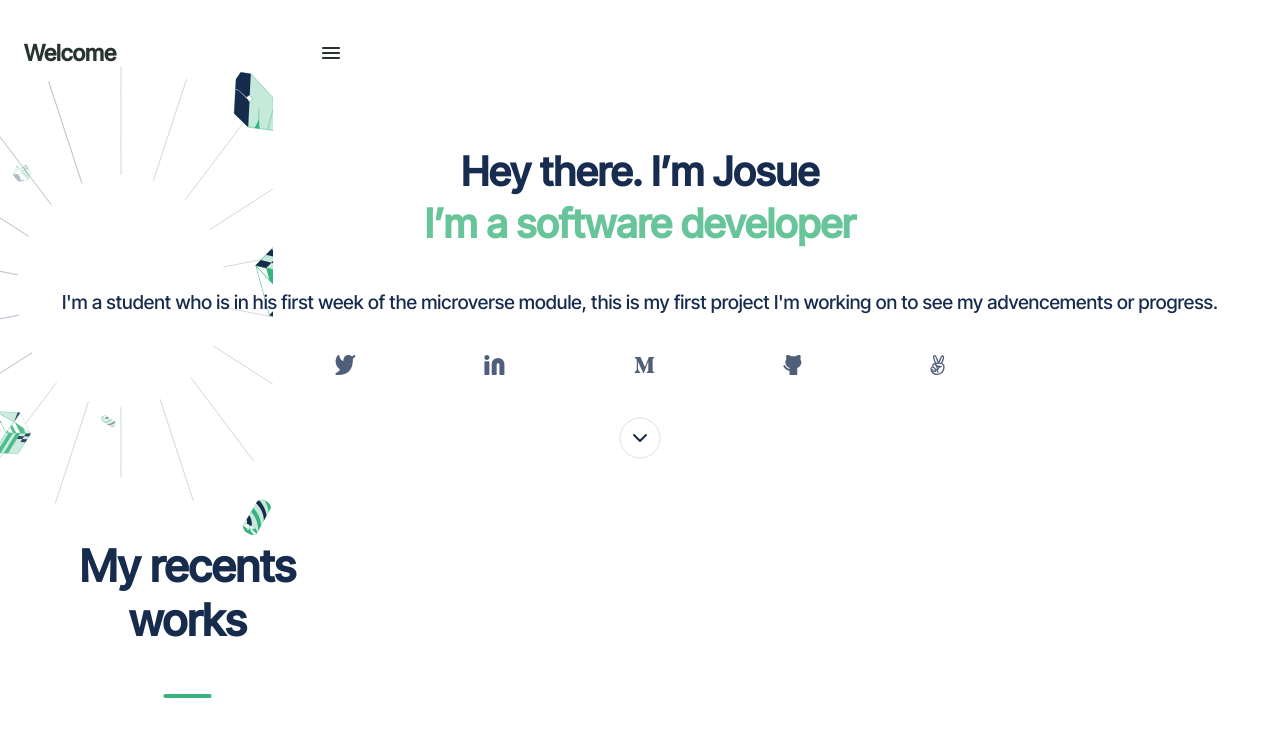
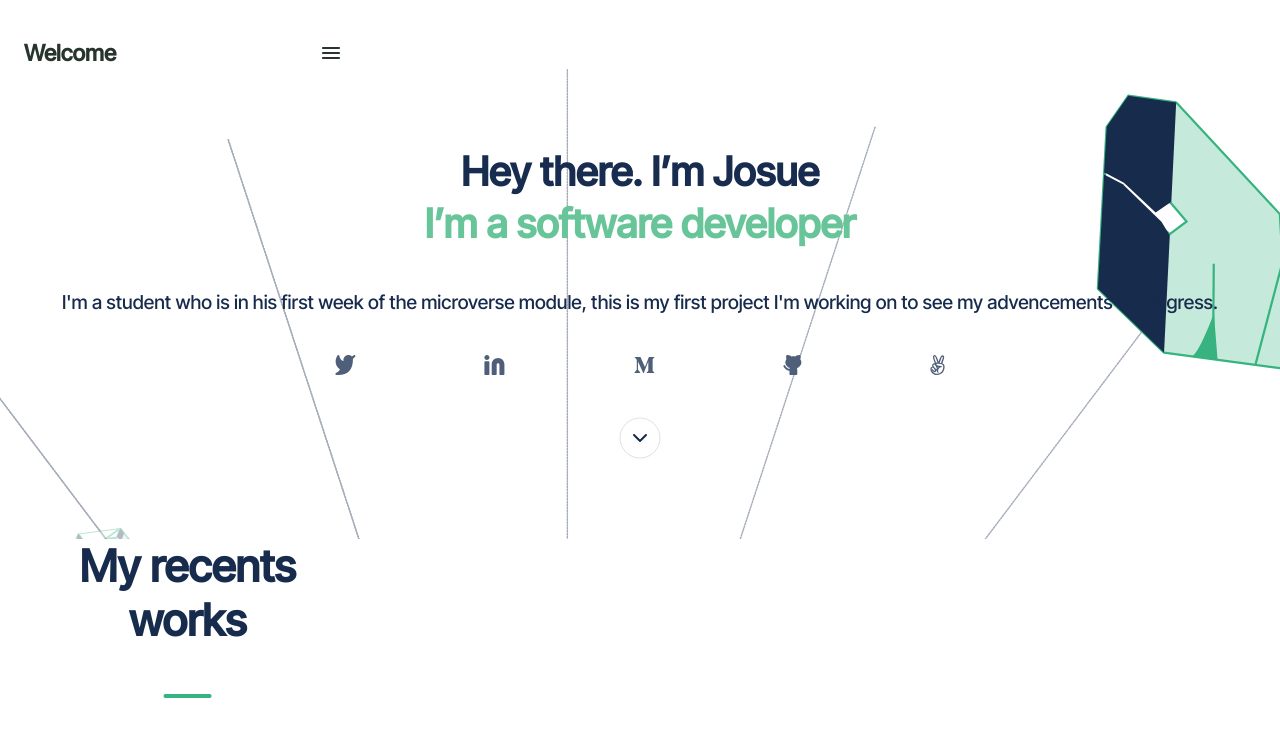
Before and after one commit to ijosue16/Mobile-portofolio, a website: page index.html in a window 1280 px wide. Shown: the top 747 px of the page. Drawn offline with Linux system fonts and the light colour scheme.

Commit message:
fixed styless.css errors

```diff
--- a/styles.css
+++ b/styles.css
@@ -59,10 +59,11 @@
   flex-direction: column;
   align-items: center;
   background-repeat: no-repeat;
-  background-size: contain;
+  background-size: cover;
   padding: 5rem 1.5rem;
   background-image: url(./tools/header-illsutration-mobile.svg);
   gap: 2.4rem;
+  background-position: 100% auto;
 
   /* padding-bottom: 2.5rem; */
 }
```
